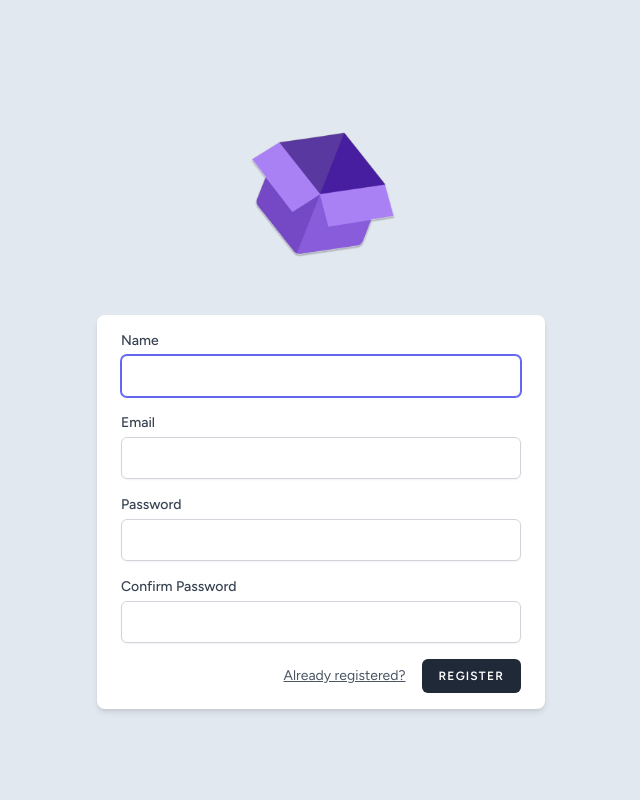
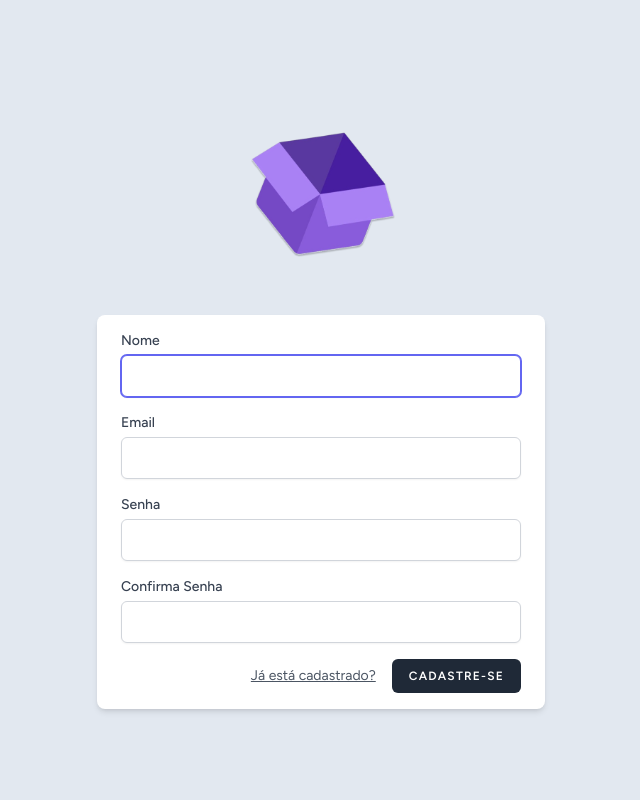
Before and after one commit to Lucio-Gabriel/DropNote, a Laravel app: page /register in a window 1280 px wide. Shown: the whole page, without its empty margins (319-959 px from the left). Run offline with Laravel 12, Linux system fonts and the light colour scheme; style sheets or scripts are compiled from the project's sources; some libraries are stand-ins or nearby versions.

Commit message:
Feat:updated our registration screen

```diff
--- a/resources/views/components/text-input.blade.php
+++ b/resources/views/components/text-input.blade.php
@@ -1,3 +1,3 @@
 @props(['disabled' => false])
 
-<input @disabled($disabled) {{ $attributes->merge(['class' => 'border-gray-300 dark:border-gray-700 dark:bg-gray-900 dark:text-gray-300 focus:border-indigo-500 dark:focus:border-indigo-600 focus:ring-indigo-500 dark:focus:ring-indigo-600 rounded-md shadow-sm']) }}>
+<input @disabled($disabled) {{ $attributes->merge(['class' => 'border-gray-300 dark:border-gray-700 dark:bg-white-900 dark:text-black-300 focus:border-indigo-500 dark:focus:border-indigo-600 focus:ring-indigo-500 dark:focus:ring-indigo-600 rounded-md shadow-sm']) }}>
--- a/resources/views/livewire/pages/auth/register.blade.php
+++ b/resources/views/livewire/pages/auth/register.blade.php
@@ -40,7 +40,7 @@ new #[Layout('layouts.guest')] class extends Component
     <form wire:submit="register">
         <!-- Name -->
         <div>
-            <x-input-label for="name" :value="__('Name')" />
+            <x-input-label for="name" :value="__('Nome')" />
             <x-text-input wire:model="name" id="name" class="block mt-1 w-full" type="text" name="name" required autofocus autocomplete="name" />
             <x-input-error :messages="$errors->get('name')" class="mt-2" />
         </div>
@@ -54,7 +54,7 @@ new #[Layout('layouts.guest')] class extends Component
 
         <!-- Password -->
         <div class="mt-4">
-            <x-input-label for="password" :value="__('Password')" />
+            <x-input-label for="password" :value="__('Senha')" />
 
             <x-text-input wire:model="password" id="password" class="block mt-1 w-full"
                             type="password"
@@ -66,22 +66,21 @@ new #[Layout('layouts.guest')] class extends Component
 
         <!-- Confirm Password -->
         <div class="mt-4">
-            <x-input-label for="password_confirmation" :value="__('Confirm Password')" />
+            <x-input-label for="password_confirmation" :value="__('Confirma Senha')" />
 
             <x-text-input wire:model="password_confirmation" id="password_confirmation" class="block mt-1 w-full"
                             type="password"
                             name="password_confirmation" required autocomplete="new-password" />
-
             <x-input-error :messages="$errors->get('password_confirmation')" class="mt-2" />
         </div>
 
         <div class="flex items-center justify-end mt-4">
             <a class="underline text-sm text-gray-600 dark:text-gray-400 hover:text-gray-900 dark:hover:text-gray-100 rounded-md focus:outline-none focus:ring-2 focus:ring-offset-2 focus:ring-indigo-500 dark:focus:ring-offset-gray-800" href="{{ route('login') }}" wire:navigate>
-                {{ __('Already registered?') }}
+                {{ __('Já está cadastrado?') }}
             </a>
 
             <x-primary-button class="ms-4">
-                {{ __('Register') }}
+                {{ __('Cadastre-se') }}
             </x-primary-button>
         </div>
     </form>
```
Also changed, not shown: routes/web.php (line endings or trailing spaces).
